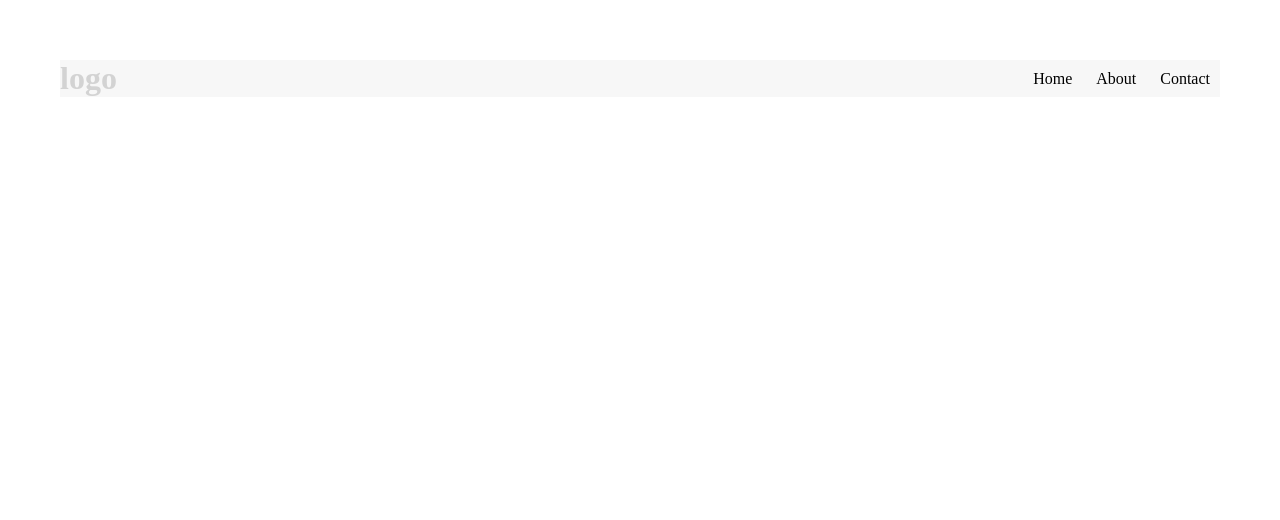
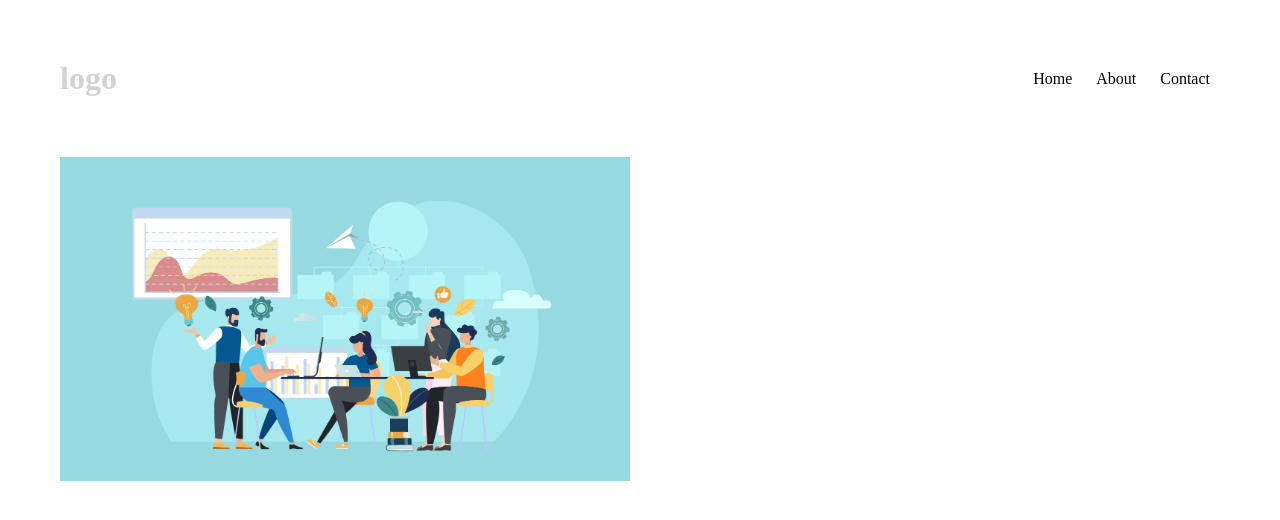
Before and after one commit to mutaleb7314/html-css-template, a plain HTML site: page index.html in a window 1280 px wide. Drawn offline with Linux system fonts and the light colour scheme.

Commit message:
image is added

```diff
--- a/index.html
+++ b/index.html
@@ -20,6 +20,10 @@
                 </ul>
             </div>
         </header>
+
+        <div class="image">
+            <img src="images/business.png" alt="Image">
+        </div>
     </div>
 </body>
 </html>
--- a/style.css
+++ b/style.css
@@ -13,7 +13,6 @@
     display: flex;
     justify-content: space-between;
     align-items: center;
-    background: #f7f7f7;
 }
 
 .logo h1 {
@@ -35,3 +34,9 @@
     color: blue;
     transition: 0.3s ease-in-out;
 }
+
+.image img {
+    width: 570px;
+    height: 444;
+    margin-top: 60px;
+}
```
